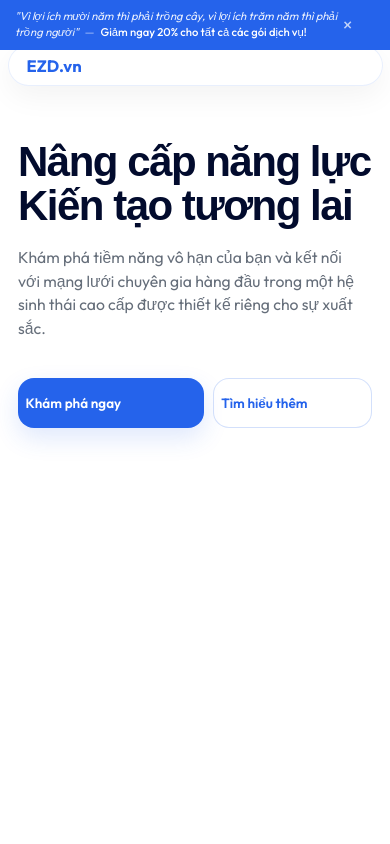
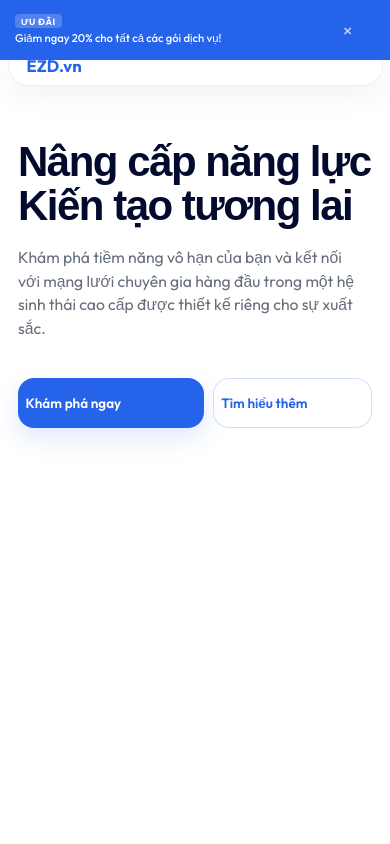
Before and after one commit to ezdproduct/EZDwebsite, a Next.js app: page / in a window 390 px wide. Shown: the top 844 px of the page. Built offline with nearby package versions, Linux system fonts and the light colour scheme; a web font is replaced by a local one.

Commit message:
Animation: TopBar now sequences quote before offer with fade transitions

```diff
--- a/components/TopBar.module.css
+++ b/components/TopBar.module.css
@@ -8,9 +8,12 @@
     left: 0;
     right: 0;
     z-index: 1100;
+    height: 48px;
+    /* Fixed height to prevent jumping */
     display: flex;
     justify-content: center;
     align-items: center;
+    overflow: hidden;
 }
 
 .container {
@@ -19,8 +22,27 @@
     display: flex;
     justify-content: center;
     align-items: center;
+    position: relative;
+    height: 100%;
+}
+
+.contentWrapper {
+    display: flex;
+    align-items: center;
+    justify-content: center;
     gap: 1rem;
-    position: relative;
+    width: 100%;
+    transition: opacity 0.5s ease, transform 0.5s ease;
+}
+
+.fadeIn {
+    opacity: 1;
+    transform: translateY(0);
+}
+
+.fadeOut {
+    opacity: 0;
+    transform: translateY(-10px);
 }
 
 .tag {
@@ -30,24 +52,19 @@
     font-weight: 700;
     font-size: 0.7rem;
     letter-spacing: 0.5px;
+    flex-shrink: 0;
 }
 
 .text {
     font-weight: 500;
     margin: 0;
-    display: flex;
-    align-items: center;
-    gap: 0.8rem;
+    text-align: center;
 }
 
 .quote {
     font-style: italic;
-    opacity: 0.9;
+    opacity: 0.95;
     font-weight: 400;
-}
-
-.divider {
-    opacity: 0.5;
 }
 
 .closeBtn {
@@ -70,21 +87,25 @@
 
 @media (max-width: 768px) {
     .topBar {
+        height: 60px;
+        /* Taller for wrapping text on mobile */
         font-size: 0.75rem;
-        padding: 0.6rem 2.5rem 0.6rem 1rem;
+        padding: 0.5rem 2.5rem 0.5rem 1rem;
+    }
+
+    .contentWrapper {
+        flex-direction: column;
+        gap: 0.2rem;
+        align-items: flex-start;
     }
 
     .tag {
-        display: none;
+        font-size: 0.6rem;
+        padding: 0.1rem 0.4rem;
     }
 
     .text {
-        display: block;
         text-align: left;
-        line-height: 1.4;
-    }
-
-    .divider {
-        margin: 0 0.4rem;
+        line-height: 1.3;
     }
 }
--- a/components/TopBar.tsx
+++ b/components/TopBar.tsx
@@ -1,5 +1,6 @@
 "use client";
 
+import { useState, useEffect } from "react";
 import styles from "./TopBar.module.css";
 
 interface TopBarProps {
@@ -7,15 +8,40 @@ interface TopBarProps {
 }
 
 export default function TopBar({ onClose }: TopBarProps) {
+    const [step, setStep] = useState(1); // 1: Quote, 2: Offer
+    const [fade, setFade] = useState(true);
+
+    useEffect(() => {
+        const timer = setTimeout(() => {
+            setFade(false); // Start fade out
+            setTimeout(() => {
+                setStep(2); // Switch content
+                setFade(true); // Start fade in
+            }, 500); // Wait for fade out animation
+        }, 4000); // Show quote for 4 seconds
+
+        return () => clearTimeout(timer);
+    }, []);
+
     return (
         <div className={styles.topBar}>
             <div className={styles.container}>
-                <span className={styles.tag}>ƯU ĐÃI</span>
-                <p className={styles.text}>
-                    <span className={styles.quote}>"Vì lợi ích mười năm thì phải trồng cây, vì lợi ích trăm năm thì phải trồng người"</span>
-                    <span className={styles.divider}>—</span>
-                    Giảm ngay 20% cho tất cả các gói dịch vụ!
-                </p>
+                <div className={`${styles.contentWrapper} ${fade ? styles.fadeIn : styles.fadeOut}`}>
+                    {step === 1 ? (
+                        <p className={styles.text}>
+                            <span className={styles.quote}>
+                                "Vì lợi ích mười năm thì phải trồng cây, vì lợi ích trăm năm thì phải trồng người"
+                            </span>
+                        </p>
+                    ) : (
+                        <>
+                            <span className={styles.tag}>ƯU ĐÃI</span>
+                            <p className={styles.text}>
+                                Giảm ngay 20% cho tất cả các gói dịch vụ!
+                            </p>
+                        </>
+                    )}
+                </div>
                 <button
                     className={styles.closeBtn}
                     onClick={onClose}
```
